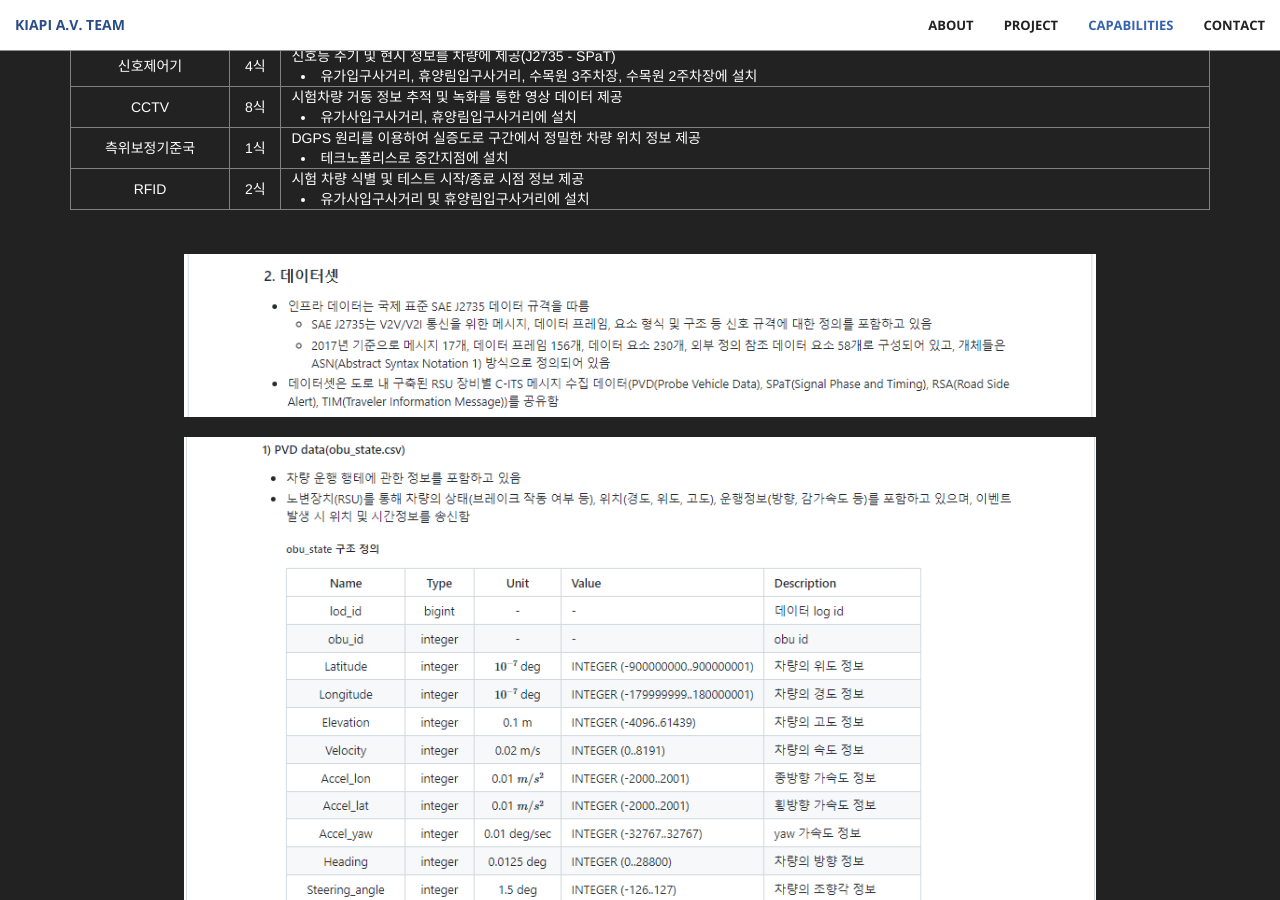
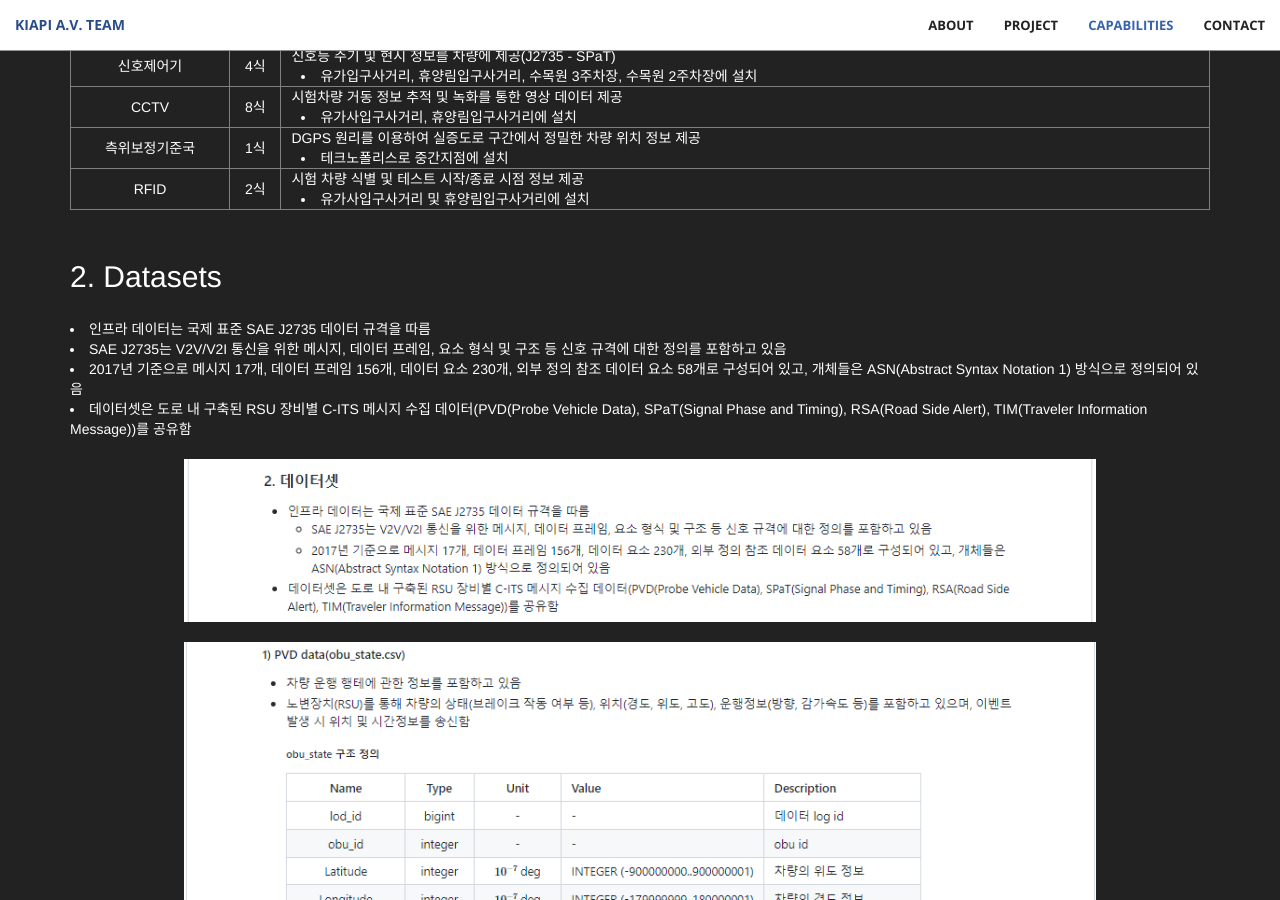
Before and after one commit to Yunhyeongseok-kiapi/kiapi_mulitagent.github.io, a Jekyll site: the page built from docs/index.html, in a window 1280 px wide and 900 px high, scrolled down 3391 px. Built offline with Jekyll 4.4.1, drawn with Linux system fonts in a browser that asks for light colours.

Commit message:
Update aside.html

```diff
--- a/docs/_includes/aside.html
+++ b/docs/_includes/aside.html
@@ -39,7 +39,7 @@
                   <td style="text-align: center">RSU</td>
                   <td style="text-align: center">18식</td>
                   <td style="text-align: left; text-indent: 10px">차량과 차량, 차량과 인프라 간 통신이 가능한 WAVE 통신 기지국
-                    <u1 style="text-indent: 20px"class="list_style_arrow2">
+                    <u1 style="text-indent: 20px" class="list_style_arrow2">
                       <li>(상행) 일부 터널을 제외한 모든 구간 WAVE 통신 가능</li>
                       <li>(하행) 터널을 제외한 모든 구간 WAVE 통신 가능</li>
                     </u1>
@@ -49,7 +49,7 @@
                   <td style="text-align: center">돌발상황검지기</td>
                   <td style="text-align: center">3식</td>
                   <td style="text-align: left; text-indent: 10px">도로에서 발생하는 돌발상황(역주행, 정지차, 보행자, 지·정체 등) 검지(SAE J2735 - RSA)
-                    <u1 style="text-indent: 20px"class="list_style_arrow2">
+                    <u1 style="text-indent: 20px" class="list_style_arrow2">
                       <li>합류로 분기로, 교통 정체 구간에 설치(김흥, 기세, 본리)</li>
                       <li>C-ITS 서비스 중 3가지(합류로, 분기로, 교통 정체 구간) 제공 가능</li>
                     </u1>
@@ -59,7 +59,7 @@
                   <td style="text-align: center">보행자검지기</td>
                   <td style="text-align: center">2식</td>
                   <td style="text-align: left; text-indent: 10px">횡단보도 주변에서 발생하는 돌발상황(보행자 무단횡단 및 정상횡단 등) 검지
-                    <u1 style="text-indent: 20px"class="list_style_arrow2">
+                    <u1 style="text-indent: 20px" class="list_style_arrow2">
                       <li>유가사입구사거리, 휴양림입구사거리에 설치</li>
                     </u1>
                   </td>
@@ -68,7 +68,7 @@
                   <td style="text-align: center">신호제어기</td>
                   <td style="text-align: center">4식</td>
                   <td style="text-align: left; text-indent: 10px">신호등 주기 및 현시 정보를 차량에 제공(J2735 - SPaT)
-                    <u1 style="text-indent: 20px"class="list_style_arrow2">
+                    <u1 style="text-indent: 20px" class="list_style_arrow2">
                       <li>유가입구사거리, 휴양림입구사거리, 수목원 3주차장, 수목원 2주차장에 설치</li>
                     </u1>
                   </td>
@@ -77,7 +77,7 @@
                   <td style="text-align: center">CCTV</td>
                   <td style="text-align: center">8식</td>
                   <td style="text-align: left; text-indent: 10px">시험차량 거동 정보 추적 및 녹화를 통한 영상 데이터 제공
-                    <u1 style="text-indent: 20px"class="list_style_arrow2">
+                    <u1 style="text-indent: 20px" class="list_style_arrow2">
                       <li>유가사입구사거리, 휴양림입구사거리에 설치</li>
                     </u1>
                   </td>
@@ -86,7 +86,7 @@
                   <td style="text-align: center">측위보정기준국</td>
                   <td style="text-align: center">1식</td>
                   <td style="text-align: left; text-indent: 10px">DGPS 원리를 이용하여 실증도로 구간에서 정밀한 차량 위치 정보 제공
-                    <u1 style="text-indent: 20px"class="list_style_arrow2">
+                    <u1 style="text-indent: 20px" class="list_style_arrow2">
                       <li>테크노폴리스로 중간지점에 설치</li>
                     </u1>
                   </td>
@@ -95,7 +95,7 @@
                   <td style="text-align: center">RFID</td>
                   <td style="text-align: center">2식</td>
                   <td style="text-align: left; text-indent: 10px">시험 차량 식별 및 테스트 시작/종료 시점 정보 제공
-                    <u1 style="text-indent: 20px"class="list_style_arrow2">
+                    <u1 style="text-indent: 20px" class="list_style_arrow2">
                       <li>유가사입구사거리 및 휴양림입구사거리에 설치</li>
                     </u1>
                   </td>
@@ -103,6 +103,23 @@
               </tbody>
             </table>
             <p> <br/> </p>
+            <p style="font-size: 30px; text-align: left"> 2. Datasets</p>
+            <p>
+              <u1>
+                <li style="text-align: left; text-indent:20" class="list_style_arrow2">
+                  인프라 데이터는 국제 표준 SAE J2735 데이터 규격을 따름
+                </li>
+                <li style="text-align: left; text-indent:40" class="list_style_arrow3">
+                  SAE J2735는 V2V/V2I 통신을 위한 메시지, 데이터 프레임, 요소 형식 및 구조 등 신호 규격에 대한 정의를 포함하고 있음
+                </li>
+                <li style="text-align: left; text-indent:40" class="list_style_arrow3">
+                  2017년 기준으로 메시지 17개, 데이터 프레임 156개, 데이터 요소 230개, 외부 정의 참조 데이터 요소 58개로 구성되어 있고, 개체들은 ASN(Abstract Syntax Notation 1) 방식으로 정의되어 있음
+                </li>
+                <li style="text-align: left; text-indent:20" class="list_style_arrow2">
+                  데이터셋은 도로 내 구축된 RSU 장비별 C-ITS 메시지 수집 데이터(PVD(Probe Vehicle Data), SPaT(Signal Phase and Timing), RSA(Road Side Alert), TIM(Traveler Information Message))를 공유함
+                </li>
+              </u1>
+            </p>
             <p><img src="img/dataset.PNG" width="80%" height="80%" align="center"></p>
             <p><img src="img/pvd_data.PNG" width="80%" height="80%" align="center"></p>
             <p><img src="img/spat_data.PNG" width="80%" height="80%" align="center"></p>
```
